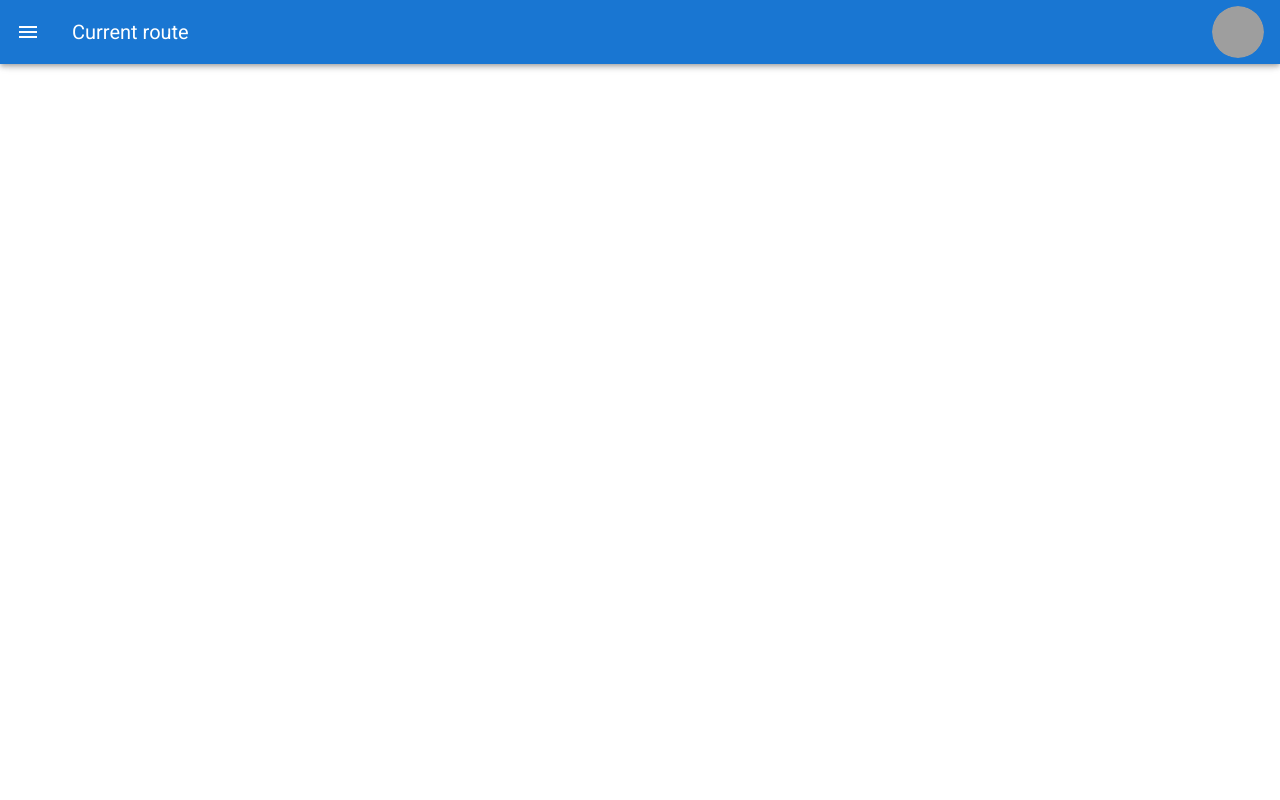
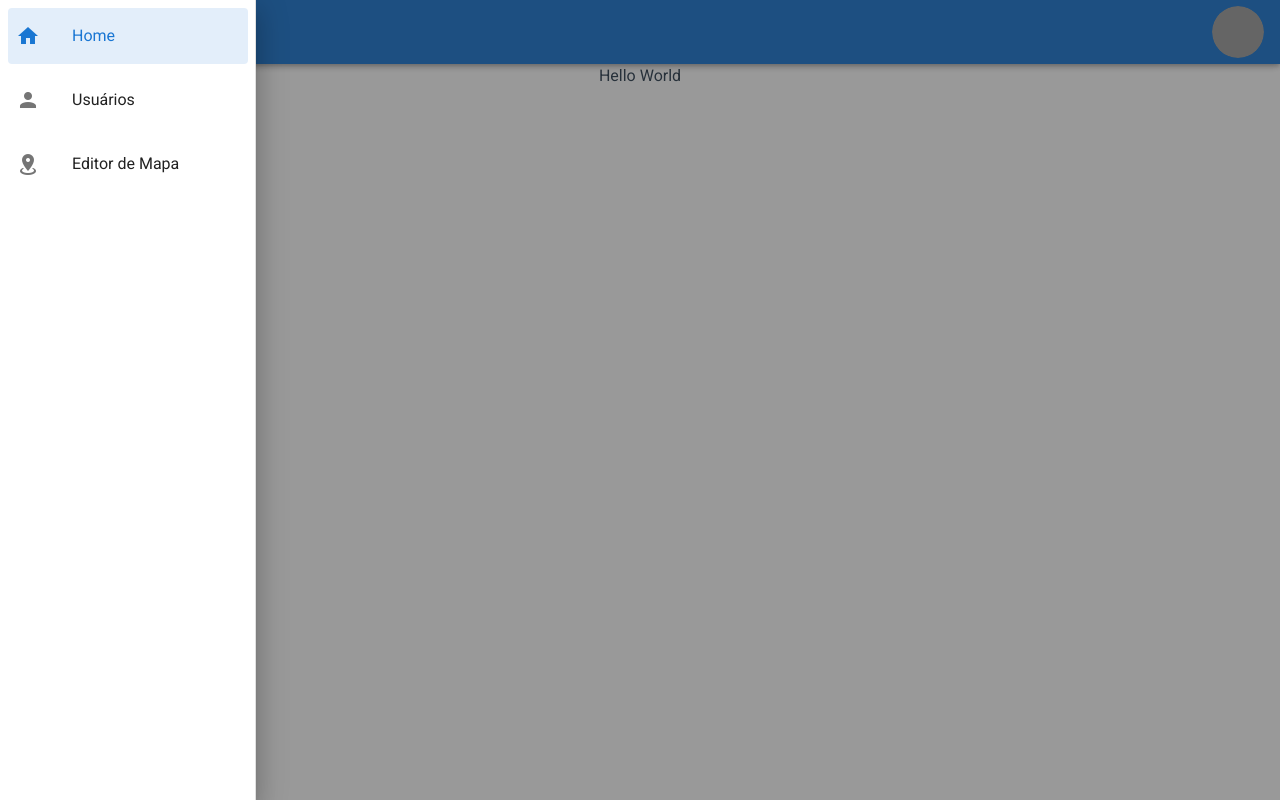
Before and after one commit to LuccasJSantos/access-control-vue, a Vue app: page / in a window 1280 px wide. Both pictures are taken after a click on the button 28 px from the left and 32 px from the top of the page. Built offline with nearby package versions, Linux system fonts and the light colour scheme; grey boxes are pictures that could not be loaded.

Commit message:
feat(app): add navigation drawer

```diff
--- a/src/App.vue
+++ b/src/App.vue
@@ -1,9 +1,9 @@
 <template>
   <v-app id="app">
     <v-app-bar app dark color="primary">
-      <v-app-bar-nav-icon />
+      <v-app-bar-nav-icon @click.stop="drawer = !drawer" />
 
-      <v-toolbar-title>Current route</v-toolbar-title>
+      <v-toolbar-title v-text="routes[selectedRoute].name"></v-toolbar-title>
 
       <v-spacer />
 
@@ -32,9 +32,50 @@
       </v-menu>
     </v-app-bar>
 
-    <router-view />
+    <v-navigation-drawer app v-model="drawer" temporary>
+      <v-list nav>
+        <v-list-item-group v-model="selectedRoute" color="primary">
+          <v-list-item v-for="(route, i) in routes" :key="i">
+            <v-list-item-icon>
+              <v-icon v-text="route.icon"></v-icon>
+            </v-list-item-icon>
+
+            <v-list-item-content>
+              <v-list-item-title
+                v-text="route.name"
+                class="text-left"
+              ></v-list-item-title>
+            </v-list-item-content>
+          </v-list-item>
+        </v-list-item-group>
+      </v-list>
+    </v-navigation-drawer>
+
+    <v-content>
+      <router-view class="" />
+    </v-content>
   </v-app>
 </template>
+
+<script>
+import { routes } from "./router";
+
+console.log(routes);
+export default {
+  data() {
+    return {
+      drawer: false,
+      selectedRoute: 0,
+      routes: routes,
+    };
+  },
+  watch: {
+    selectedRoute() {
+      this.drawer = false;
+    },
+  },
+};
+</script>
 
 <style lang="scss">
 #app {
--- a/src/router/index.js
+++ b/src/router/index.js
@@ -4,10 +4,21 @@ import MapEditor from '../views/MapEditor.vue'
 
 Vue.use(VueRouter)
 
-const routes = [
+export const routes = [
   {
+    path: '/',
+    name: 'Home',
+    icon: 'mdi-home',
+    component: MapEditor,
+  }, {
+    path: '/users',
+    name: 'Usuários',
+    icon: 'mdi-account',
+    component: MapEditor,
+  }, {
     path: '/map',
-    name: 'MapEditor',
+    name: 'Editor de Mapa',
+    icon: 'mdi-map-marker-radius',
     component: MapEditor,
   },
 ]
--- a/src/views/MapEditor.vue
+++ b/src/views/MapEditor.vue
@@ -5,13 +5,11 @@
 <script>
 export default {
   data() {
-    return {}
+    return {};
   },
-  methods: {
-  }
-}
+  methods: {},
+};
 </script>
 
 <style scoped>
-
 </style>
```
